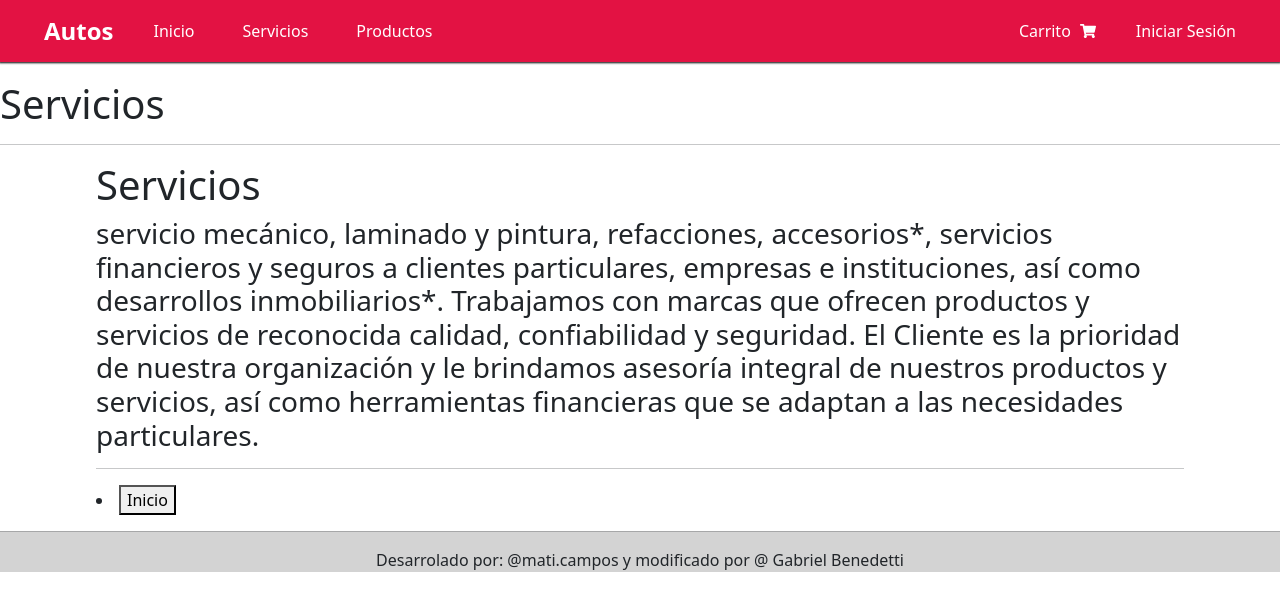
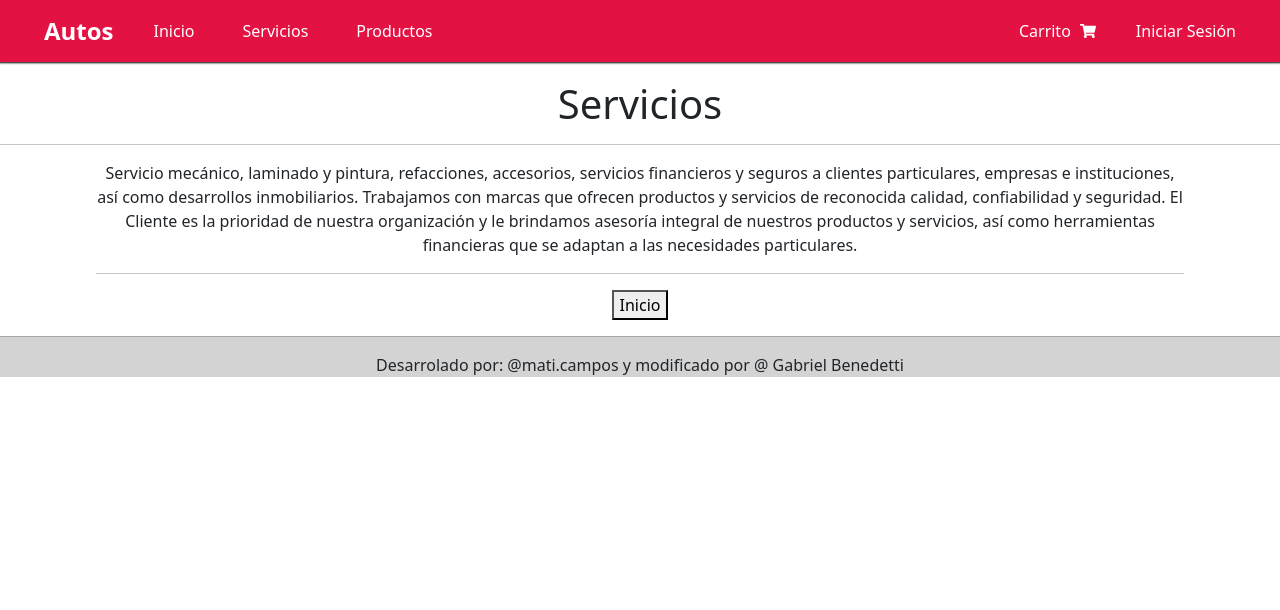
Before and after one commit to ceagabe/FinalReact, a React (Vite) app: page /servicios in a window 1280 px wide. Shown: the top 610 px of the page. Built offline with nearby package versions, Linux system fonts and the light colour scheme; no server answers.

Commit message:
septimo commit

```diff
--- a/src/pages/Servicios.jsx
+++ b/src/pages/Servicios.jsx
@@ -4,14 +4,16 @@ import { Link } from 'react-router-dom'
 function Servicios() {
   return (
     <>
-    <h1>Servicios</h1>
+    <div style={{textAlign: 'center'}}>
+        <h1>Servicios</h1>
             <hr />
     <div style={{ width: '85%', margin: '0 auto' }}>
-        <h1> Servicios </h1>
-        <h3>servicio mecánico, laminado y pintura, refacciones, accesorios*, servicios financieros y seguros a clientes particulares, empresas e instituciones, así como desarrollos inmobiliarios*. Trabajamos con marcas que ofrecen productos y servicios de reconocida calidad, confiabilidad y seguridad. El Cliente es la prioridad de nuestra organización y le brindamos asesoría integral de nuestros productos y servicios, así como herramientas financieras que se adaptan a las necesidades particulares.</h3>
+
+        <p>Servicio mecánico, laminado y pintura, refacciones, accesorios, servicios financieros y seguros a clientes particulares, empresas e instituciones, así como desarrollos inmobiliarios. Trabajamos con marcas que ofrecen productos y servicios de reconocida calidad, confiabilidad y seguridad. El Cliente es la prioridad de nuestra organización y le brindamos asesoría integral de nuestros productos y servicios, así como herramientas financieras que se adaptan a las necesidades particulares.</p>
         <hr />
-        <li><Link to= "/"> <button>Inicio </button>  </Link></li>
+        <Link to= "/"> <button>Inicio </button>  </Link>
          </div>
+    </div>
     </>
   )
 }
```
